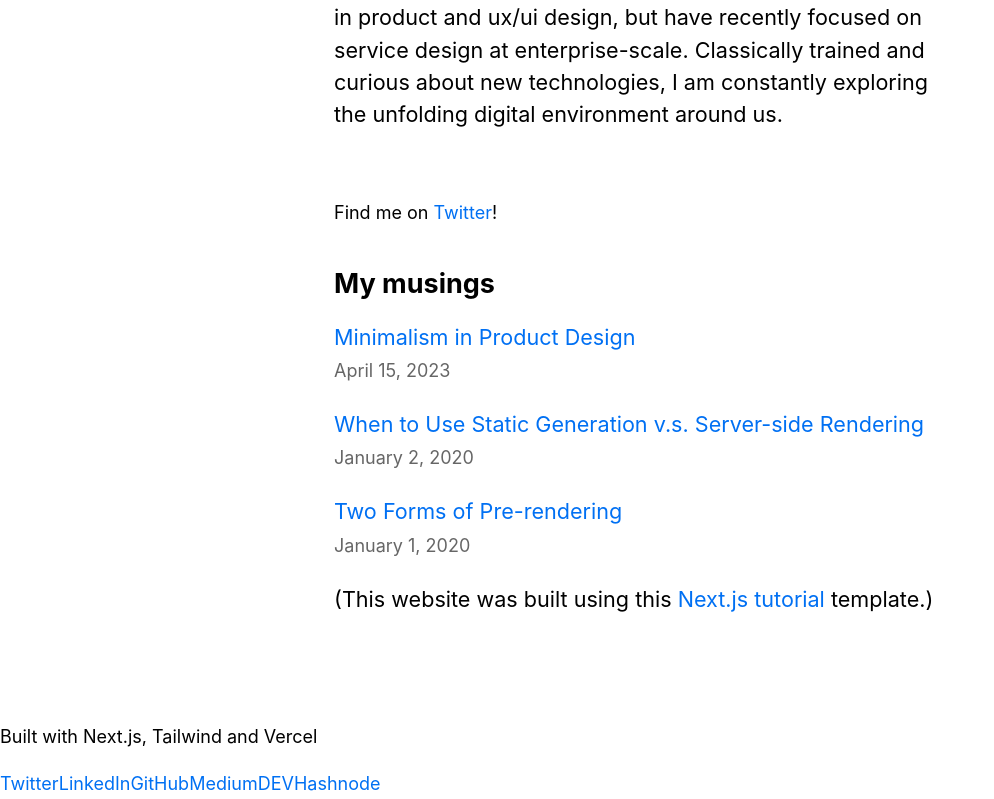
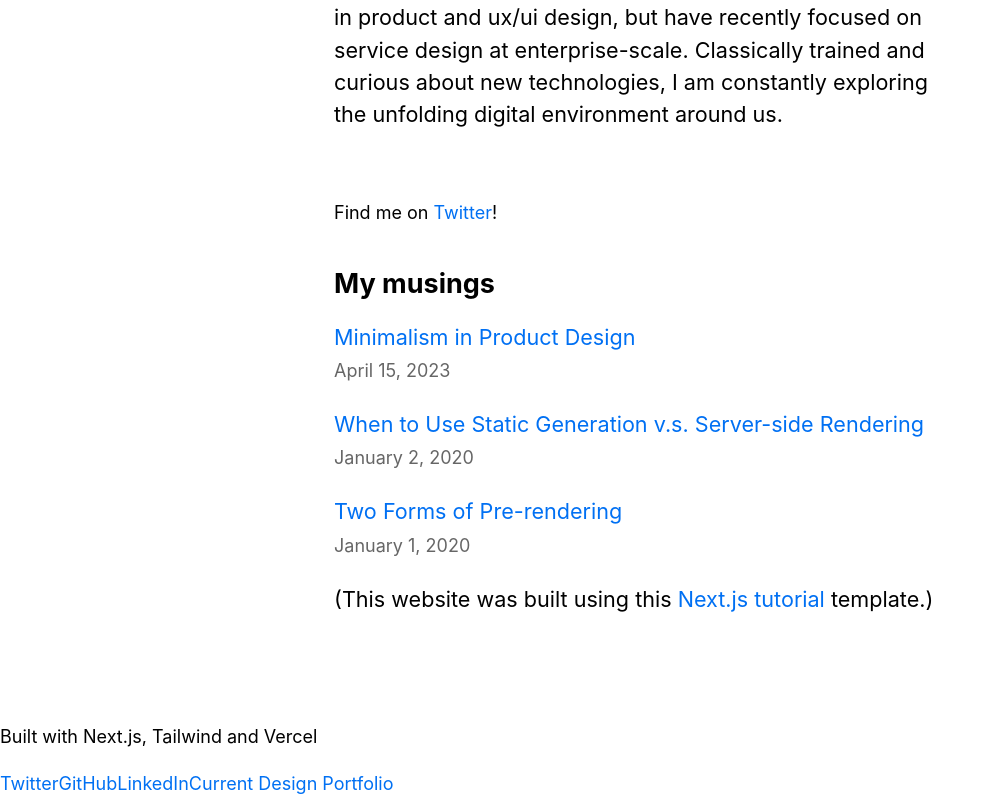
Before and after one commit to cellfade/nextjs-blog, a Next.js app: page / in a window 1280 px wide. Shown: the part 402-1201 px from the top of the page, without its empty margins (0-994 px from the left). Built offline with nearby package versions, Linux system fonts and the light colour scheme.

Commit message:
Update Footer.js
updated links

```diff
--- a/components/Footer.js
+++ b/components/Footer.js
@@ -17,14 +17,6 @@ const Footer = () => {
                             Twitter
                         </a>
                         <a
-                            href="#"
-                            className={"transition-colors hover:text-yellow-500"}
-                            target="_blank"
-                            rel="noreferrer"
-                        >
-                            LinkedIn
-                        </a>
-                        <a
                             href="https://github.com/cellfade"
                             className={"transition-colors hover:text-yellow-500"}
                             target="_blank"
@@ -33,28 +25,20 @@ const Footer = () => {
                             GitHub
                         </a>
                         <a
-                            href="#"
+                            href="https://www.linkedin.com/in/andrew-miller-288b5059/"
                             className={"transition-colors hover:text-yellow-500"}
                             target="_blank"
                             rel="noreferrer"
                         >
-                            Medium
+                            LinkedIn
                         </a>
                         <a
-                            href="#"
+                            href="https://cellfade.myportfolio.com/recent-work"
                             className={"transition-colors hover:text-yellow-500"}
                             target="_blank"
                             rel="noreferrer"
                         >
-                            DEV
-                        </a>
-                        <a
-                            href="#"
-                            className={"transition-colors hover:text-yellow-500"}
-                            target="_blank"
-                            rel="noreferrer"
-                        >
-                            Hashnode
+                            Current Design Portfolio
                         </a>
                     </div>
                 </div>
```
